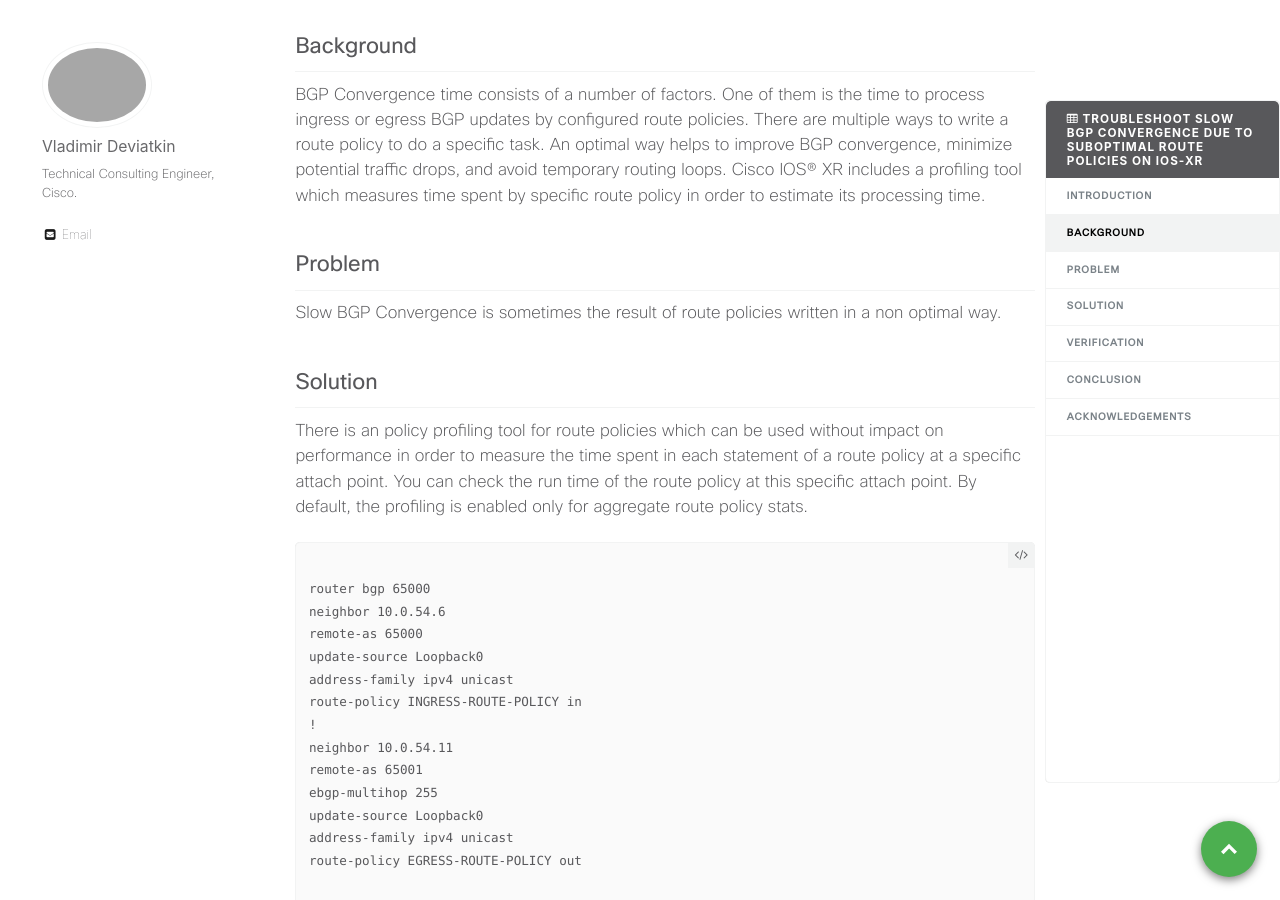
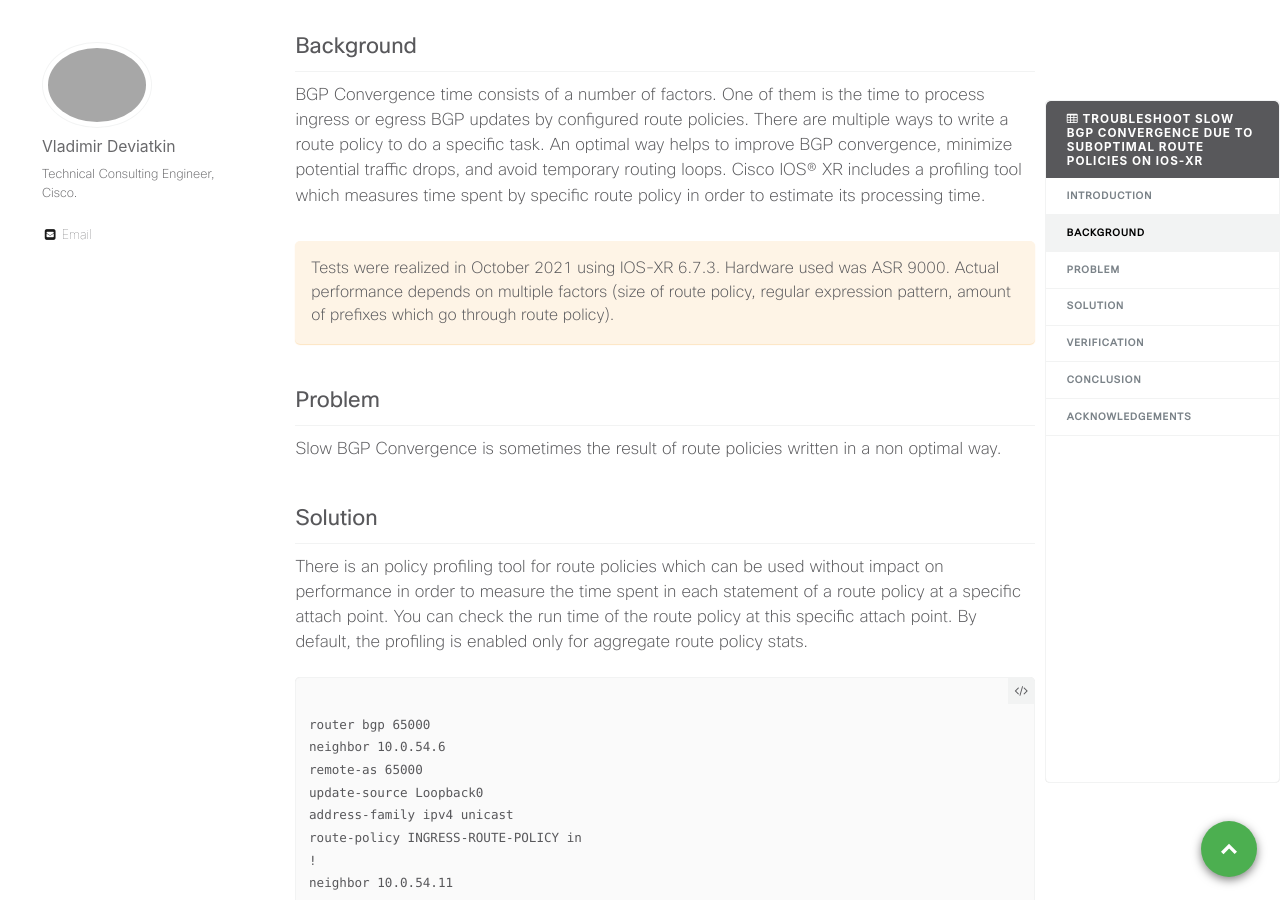
Before and after one commit to xrdocs/asr9k, a Jekyll site: the page built from _tutorials/troubleshoot-slow-bgp-convergence-due-to-rpl.md, in a window 1280 px wide and 900 px high, scrolled down 364 px. Built offline with Jekyll 4.4.1, drawn with Linux system fonts in a browser that asks for light colours; comment, search, counter and statistics services are not loaded.

Commit message:
Update troubleshoot-slow-bgp-convergence-due-to-rpl.md

```diff
--- a/_tutorials/troubleshoot-slow-bgp-convergence-due-to-rpl.md
+++ b/_tutorials/troubleshoot-slow-bgp-convergence-due-to-rpl.md
@@ -21,6 +21,9 @@ This document describes how to diagnose slow BGP convergence issue on Cisco IOS
 # Background
 
 BGP Convergence time consists of a number of factors. One of them is the time to process ingress or egress BGP updates by configured route policies. There are multiple ways to write a route policy to do a specific task. An optimal way helps to improve BGP convergence, minimize potential traffic drops, and avoid temporary routing loops. Cisco IOS® XR includes a profiling tool which measures time spent by specific route policy in order to estimate its processing time.
+
+Tests were realized in October 2021 using IOS-XR 6.7.3. Hardware used was ASR 9000. Actual performance depends on multiple factors (size of route policy, regular expression pattern, amount of prefixes which go through route policy).
+{: .notice--warning}
 
 # Problem
 
```
Also changed, not shown: other parts of _tutorials/troubleshoot-slow-bgp-convergence-due-to-rpl.md (+1 -1 lines).
